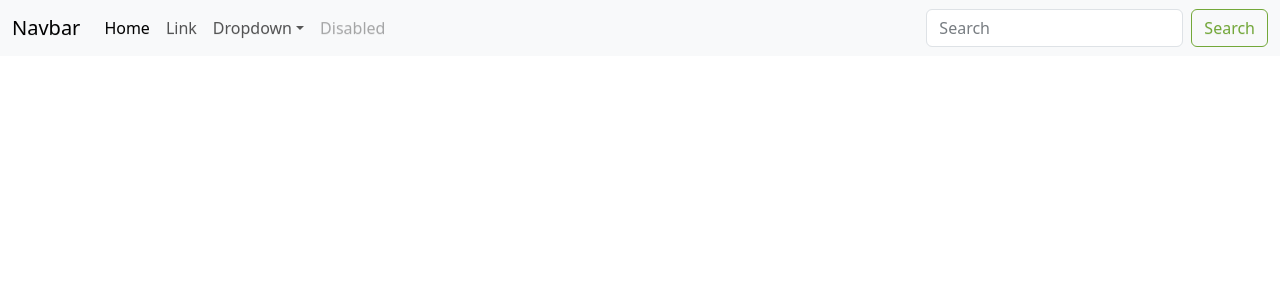
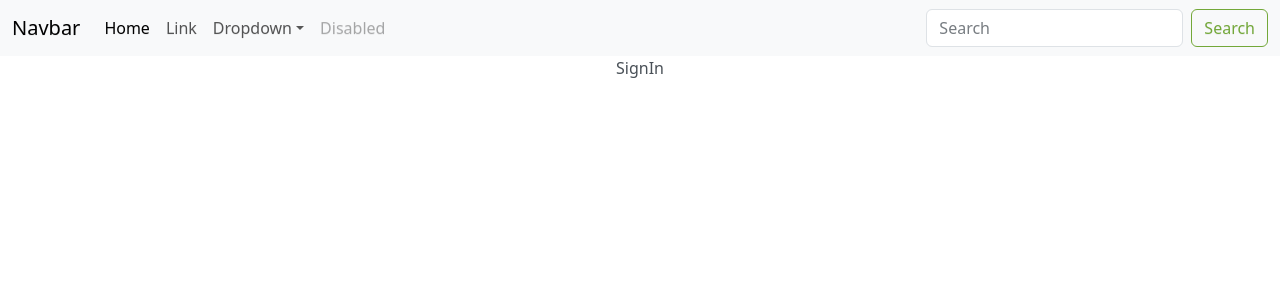
Before and after one commit to johnmartinroque/GroupTask, a React (Create React App) app in the folder main/: page /signup in a window 1280 px wide. Shown: the top 300 px of the page. Built offline with nearby package versions, Linux system fonts and the light colour scheme.

Commit message:
authentication

```diff
--- a/main/src/App.js
+++ b/main/src/App.js
@@ -6,6 +6,7 @@ import Home from "./screens/Home";
 import Login from "./screens/Login";
 import Tasks from "./components/Tasks";
 import TaskDetailed from "./components/TaskDetailed";
+import SignIn from "./screens/SignIn";
 
 function App() {
   return (
@@ -16,6 +17,7 @@ function App() {
           <Route path="/" element={<Home />} />
           <Route path="/login" element={<Login />} />
           <Route path="/task" element={<TaskDetailed />} />
+          <Route path="/signup" element={<SignIn />} />
         </Routes>
       </Router>
     </div>
--- a/main/src/components/Groups.jsx
+++ b/main/src/components/Groups.jsx
@@ -1,12 +1,19 @@
 import React, { useEffect, useState } from "react";
 import { useParams } from "react-router-dom";
 import { db } from "../firebase";
-import { doc, getDoc } from "firebase/firestore";
+import { addDoc, collection, doc, getDoc } from "firebase/firestore";
 import { Button, Card, Col, Container, Row } from "react-bootstrap";
 import { Link } from "react-router-dom";
 
 function Groups() {
+  const [newGroupName, setNewGroupName] = useState("");
   const [groupName, setGroupName] = useState("");
+
+  const groupCollectionRef = collection(db, "groups");
+
+  const createGroup = async () => {
+    await addDoc(groupCollectionRef, { groupName: newGroupName });
+  };
 
   const joinGroupHandler = () => {
     console.log(groupName);
@@ -20,8 +27,19 @@ function Groups() {
         </Row>
         <Row>
           <Col>
+            <Button>Create Group</Button>
+            <input
+              placeholder="Input new group name"
+              value={newGroupName}
+              onChange={(e) => setNewGroupName(e.target.value)}
+            />
+          </Col>
+        </Row>
+        <Row>
+          <Col>
             <Button onClick={joinGroupHandler}>Join</Button>
             <input
+              placeholder="input group name"
               type="text"
               value={groupName}
               onChange={(e) => setGroupName(e.target.value)}
--- /dev/null
+++ b/main/src/screens/SignIn.jsx
@@ -0,0 +1,14 @@
+import React, { useState } from "react";
+import { Col, Row } from "react-bootstrap";
+
+function SignIn() {
+  return (
+    <div>
+      <Row>
+        <Col>SignIn</Col>
+      </Row>
+    </div>
+  );
+}
+
+export default SignIn;
```
